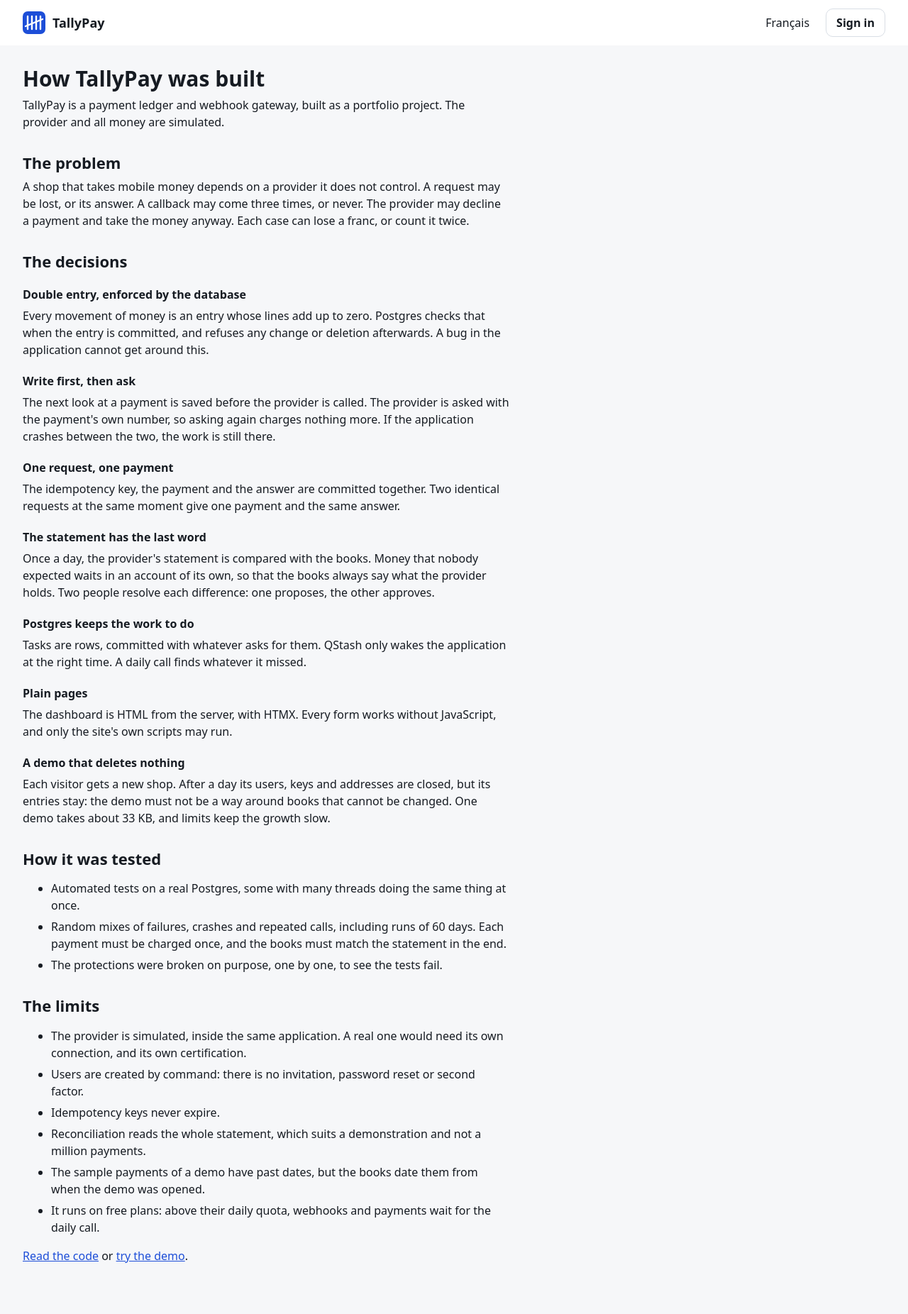
After one commit to chrismoussounda/tallypay, a Django app: template templates/about_en.html in a window 1280 px wide. The commit adds this page. Shown: the whole page at 71% size. Run offline with Django 5.2, Linux system fonts and the light colour scheme; the template is opened without the code that fills it, so the values that code supplies are empty.

Commit message:
feat: the landing page and how it was built, in English and French

```diff
--- /dev/null
+++ b/templates/about_en.html
@@ -0,0 +1,45 @@
+{% extends "site.html" %}
+{% block title %}How it was built{% endblock %}
+{% block main %}
+<article>
+<h1>How TallyPay was built</h1>
+<p>TallyPay is a payment ledger and webhook gateway, built as a portfolio project. The provider and all money are simulated.</p>
+
+<h2>The problem</h2>
+<p>A shop that takes mobile money depends on a provider it does not control. A request may be lost, or its answer. A callback may come three times, or never. The provider may decline a payment and take the money anyway. Each case can lose a franc, or count it twice.</p>
+
+<h2>The decisions</h2>
+<h3>Double entry, enforced by the database</h3>
+<p>Every movement of money is an entry whose lines add up to zero. Postgres checks that when the entry is committed, and refuses any change or deletion afterwards. A bug in the application cannot get around this.</p>
+<h3>Write first, then ask</h3>
+<p>The next look at a payment is saved before the provider is called. The provider is asked with the payment's own number, so asking again charges nothing more. If the application crashes between the two, the work is still there.</p>
+<h3>One request, one payment</h3>
+<p>The idempotency key, the payment and the answer are committed together. Two identical requests at the same moment give one payment and the same answer.</p>
+<h3>The statement has the last word</h3>
+<p>Once a day, the provider's statement is compared with the books. Money that nobody expected waits in an account of its own, so that the books always say what the provider holds. Two people resolve each difference: one proposes, the other approves.</p>
+<h3>Postgres keeps the work to do</h3>
+<p>Tasks are rows, committed with whatever asks for them. QStash only wakes the application at the right time. A daily call finds whatever it missed.</p>
+<h3>Plain pages</h3>
+<p>The dashboard is HTML from the server, with HTMX. Every form works without JavaScript, and only the site's own scripts may run.</p>
+<h3>A demo that deletes nothing</h3>
+<p>Each visitor gets a new shop. After a day its users, keys and addresses are closed, but its entries stay: the demo must not be a way around books that cannot be changed. One demo takes about 33 KB, and limits keep the growth slow.</p>
+
+<h2>How it was tested</h2>
+<ul>
+<li>Automated tests on a real Postgres, some with many threads doing the same thing at once.</li>
+<li>Random mixes of failures, crashes and repeated calls, including runs of 60 days. Each payment must be charged once, and the books must match the statement in the end.</li>
+<li>The protections were broken on purpose, one by one, to see the tests fail.</li>
+</ul>
+
+<h2>The limits</h2>
+<ul>
+<li>The provider is simulated, inside the same application. A real one would need its own connection, and its own certification.</li>
+<li>Users are created by command: there is no invitation, password reset or second factor.</li>
+<li>Idempotency keys never expire.</li>
+<li>Reconciliation reads the whole statement, which suits a demonstration and not a million payments.</li>
+<li>The sample payments of a demo have past dates, but the books date them from when the demo was opened.</li>
+<li>It runs on free plans: above their daily quota, webhooks and payments wait for the daily call.</li>
+</ul>
+<p><a href="https://github.com/chrismoussounda/tallypay">Read the code</a> or <a href="{% url 'home' %}">try the demo</a>.</p>
+</article>
+{% endblock %}
--- /dev/null
+++ b/templates/site.html
@@ -0,0 +1,11 @@
+{% extends "dashboard/shell.html" %}{% load static i18n %}
+{% block body %}
+<a class="skip" href="#main">{% translate "Skip to the page" %}</a>
+<header class="top">
+  <a class="brand" href="{% url 'home' %}"><img src="{% static 'logo.svg' %}" alt="" width="32" height="32">TallyPay</a>
+  <span class="who"></span>
+  {% include "dashboard/language.html" %}
+  <a class="button second small" href="{% url 'sign-in' %}">{% if user.is_authenticated %}{% translate "To the dashboard" %}{% else %}{% translate "Sign in" %}{% endif %}</a>
+</header>
+<main id="main" class="site">{% block main %}{% endblock %}</main>
+{% endblock %}
```
Also changed, not shown: templates/about_fr.html (added, +45 -0 lines), templates/home.html (+39 -24 lines).
